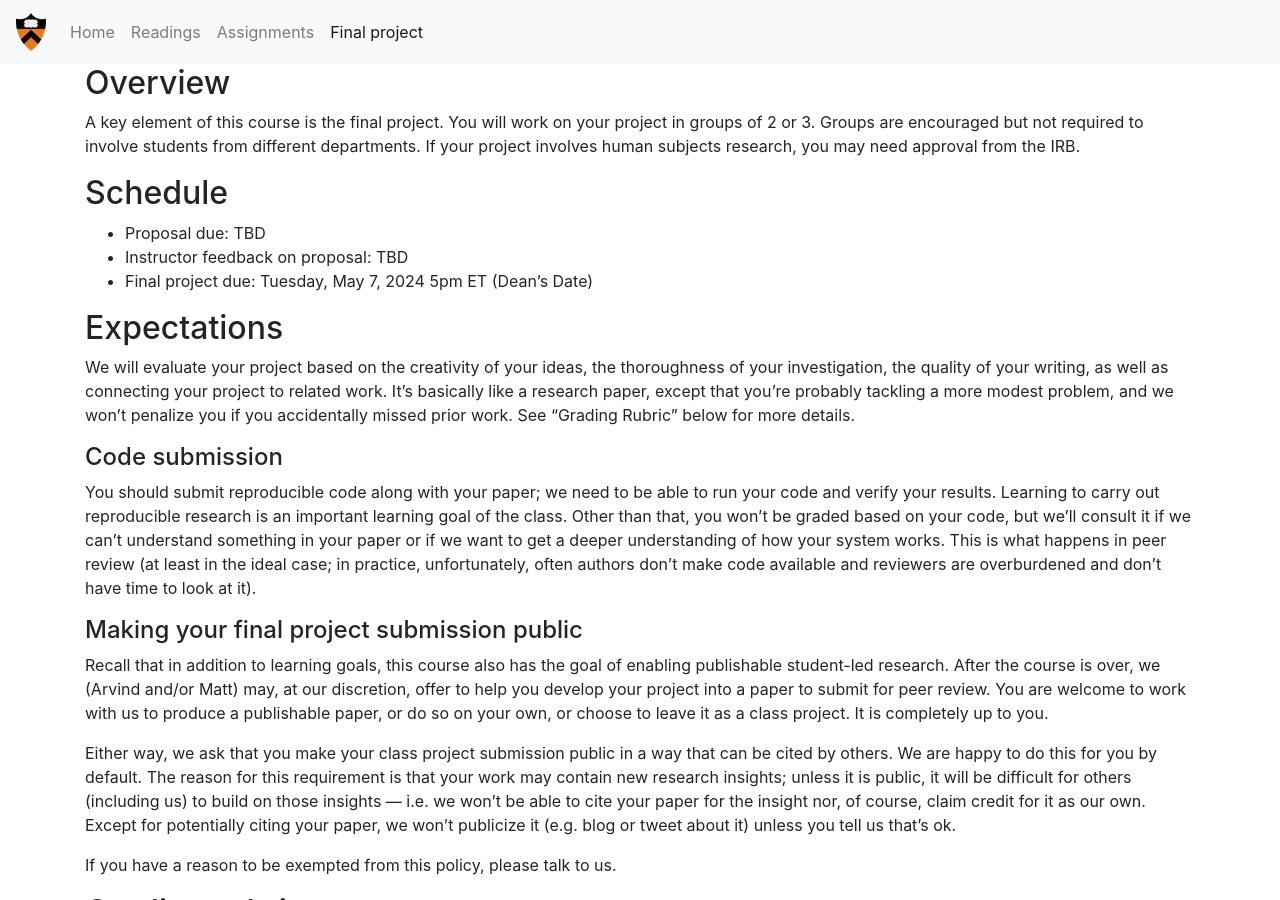
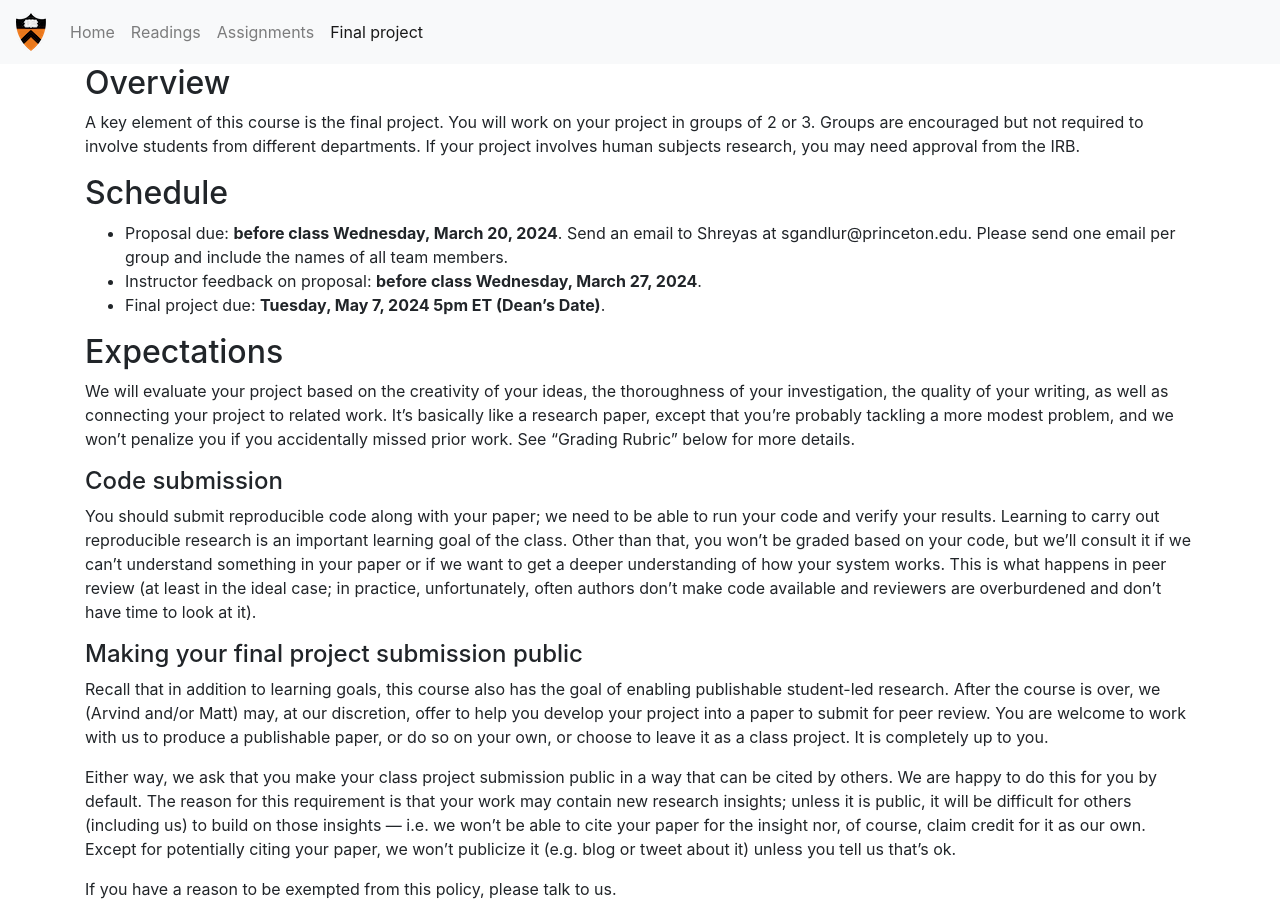
Before and after one commit to msalganik/soc555-cos598J_s2024, a Jekyll site: the page built from final_project.md, in a window 1280 px wide and 900 px high. Built offline with Jekyll 4.4.1, drawn with Linux system fonts in a browser that asks for light colours; comment, search, counter and statistics services are not loaded.

Commit message:
Add final project deadlines

```diff
--- a/final_project.md
+++ b/final_project.md
@@ -11,9 +11,9 @@ A key element of this course is the final project. You will work on your project
 
 ## Schedule
 
-- Proposal due: TBD
-- Instructor feedback on proposal: TBD
-- Final project due: Tuesday, May 7, 2024 5pm ET (Dean’s Date)
+- Proposal due: **before class Wednesday, March 20, 2024**. Send an email to Shreyas at sgandlur@princeton.edu. Please send one email per group and include the names of all team members.
+- Instructor feedback on proposal: **before class Wednesday, March 27, 2024**.
+- Final project due: **Tuesday, May 7, 2024 5pm ET (Dean’s Date)**.
 
 ## Expectations
 
```
